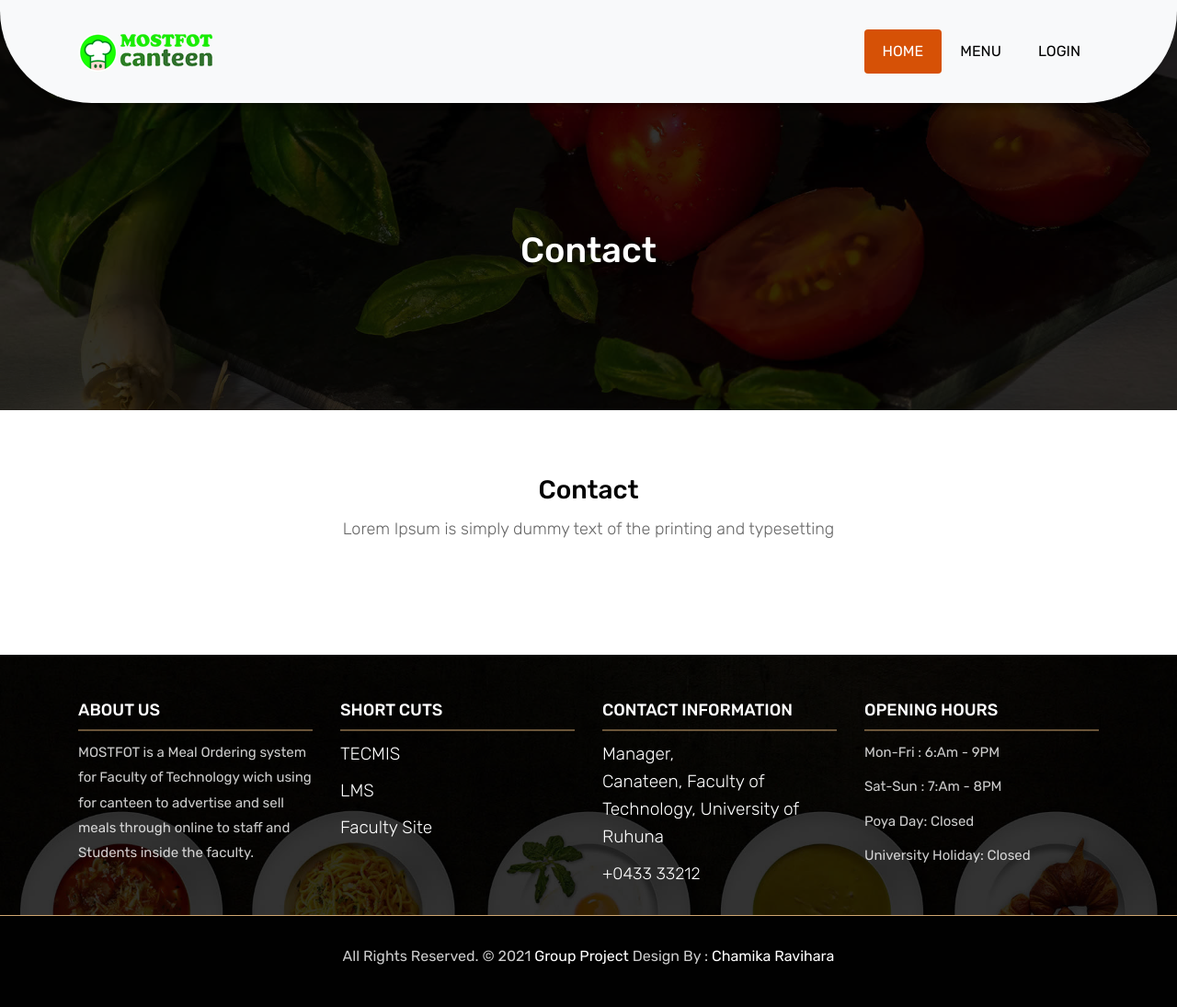
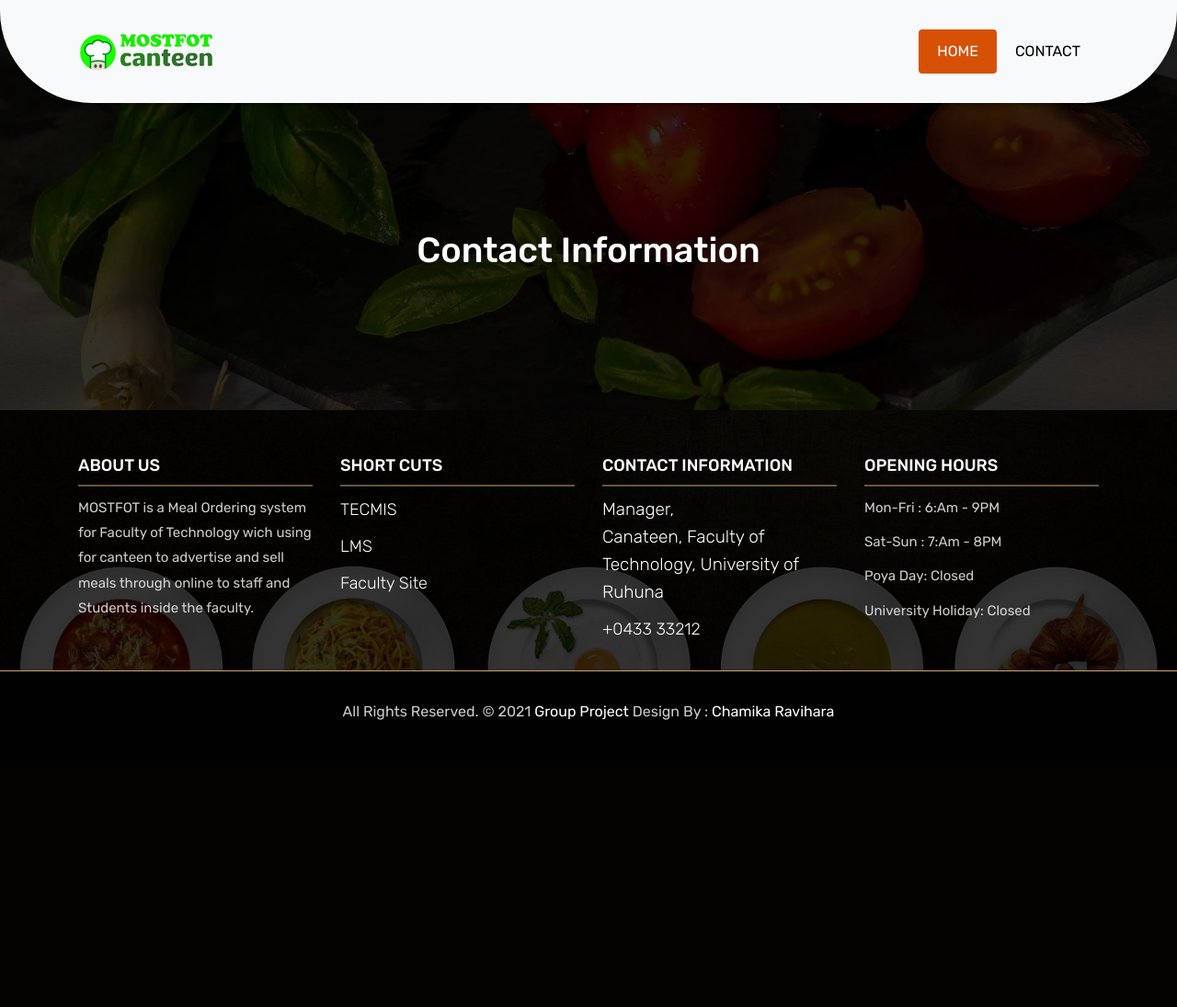
Before and after one commit to chamikaravihara-tec/CanteenSystem, a Spring app: template demo/src/main/resources/templates/canteensystemWeb/contact.html in a window 1280 px wide. Shown: the whole page at 92% size. After the commit the page ends 783 px from the top, so only its background shows below. Run offline with Thymeleaf, Linux system fonts and the light colour scheme; the template is opened without the code that fills it, so the values that code supplies are empty; some libraries are stand-ins or nearby versions.

Commit message:
main page

```diff
--- a/demo/src/main/resources/templates/canteensystemWeb/contact.html
+++ b/demo/src/main/resources/templates/canteensystemWeb/contact.html
@@ -1,5 +1,5 @@
 <!DOCTYPE html>
-<html lang="en"><!-- Basic -->
+<html lang="en" xmlns:th="http://www.thymeleaf.org"><!-- Basic -->
 <head>
 	<meta charset="utf-8">
     <meta http-equiv="X-UA-Compatible" content="IE=edge">
@@ -46,9 +46,9 @@
 				</button>
 				<div class="collapse navbar-collapse" id="navbars-rs-food">
 					<ul class="navbar-nav ml-auto">
-						<li class="nav-item active"><a class="nav-link" href="index.html">Home</a></li>
-						<li class="nav-item"><a class="nav-link" href="menu.html">Menu</a></li>
-						<li class="nav-item"><a class="nav-link" href="contact.html">Login</a></li>
+						<li class="nav-item active"><a class="nav-link" href="/">Home</a></li>
+						<li class="nav-item"><a class="nav-link" href="/Contact">Contact</a></li>
+
 					</ul>
 				</div>
 			</div>
@@ -61,7 +61,7 @@
 		<div class="container text-center">
 			<div class="row">
 				<div class="col-lg-12">
-					<h1>Contact</h1>
+					<h1>Contact Information</h1>
 				</div>
 			</div>
 		</div>
@@ -69,19 +69,7 @@
 	<!-- End All Pages -->
 
 	<!-- Start Contact -->
-	<div class="contact-box">
-		<div class="container">
-			<div class="row">
-				<div class="col-lg-12">
-					<div class="heading-title text-center">
-						<h2>Contact</h2>
-						<p>Lorem Ipsum is simply dummy text of the printing and typesetting</p>
-					</div>
-				</div>
-			</div>
 
-		</div>
-	</div>
 	<!-- End Contact -->
 
 
@@ -96,9 +84,9 @@
 			</div>
 			<div class="col-lg-3 col-md-6">
 				<h3>Short Cuts</h3>
-				<p class="lead">TECMIS</p>
-				<p class="lead">LMS</p>
-				<p class="lead">Faculty Site</p>
+				<p class="lead"><a href="https://paravi.ruh.ac.lk/tecmis/">TECMIS</a> </p>
+				<p class="lead"><a href="http://teclms.ruh.ac.lk/">LMS</a> </p>
+				<p class="lead"><a href="http://www.tec.ruh.ac.lk/">Faculty Site</a> </p>
 			</div>
 			<div class="col-lg-3 col-md-6">
 				<h3>Contact information</h3>
--- a/demo/src/main/resources/templates/canteensystemWeb/forms/Login.html
+++ b/demo/src/main/resources/templates/canteensystemWeb/forms/Login.html
@@ -27,7 +27,7 @@
 
         <tr>
             <td>If you Dont hava an Account </td>
-            <td><a href="User_Create.html">Create Account</a> </td>
+            <td><a href="/User_Create">Create Account</a> </td>
         </tr>
 
     </table>
--- a/demo/src/main/resources/templates/canteensystemWeb/index.html
+++ b/demo/src/main/resources/templates/canteensystemWeb/index.html
@@ -46,9 +46,9 @@
 				</button>
 				<div class="collapse navbar-collapse" id="navbars-rs-food">
 					<ul class="navbar-nav ml-auto">
-						<li class="nav-item active"><a class="nav-link" href="index.html">Home</a></li>
-						<li class="nav-item"><a class="nav-link" href="canteensystemWeb/menu.html">Menu</a></li>
-						<li class="nav-item"><a class="nav-link" href="canteensystemWeb/contact.html">Order</a></li>
+						<li class="nav-item active"><a class="nav-link" href="/">Home</a></li>
+
+						<li class="nav-item"><a class="nav-link" href="/Contact">Contact</a></li>
 					</ul>
 				</div>
 			</div>
```
Also changed, not shown: demo/src/main/java/CanteenSystem/HomeController.java (+15 -6 lines), demo/src/main/resources/templates/canteensystemWeb/admin.html (renamed from demo/src/main/resources/templates/canteensystemWeb/login.html, +4 -4 lines), demo/src/main/resources/templates/canteensystemWeb/home.html (+4 -4 lines), demo/src/main/resources/templates/canteensystemWeb/menu.html (+4 -4 lines).
